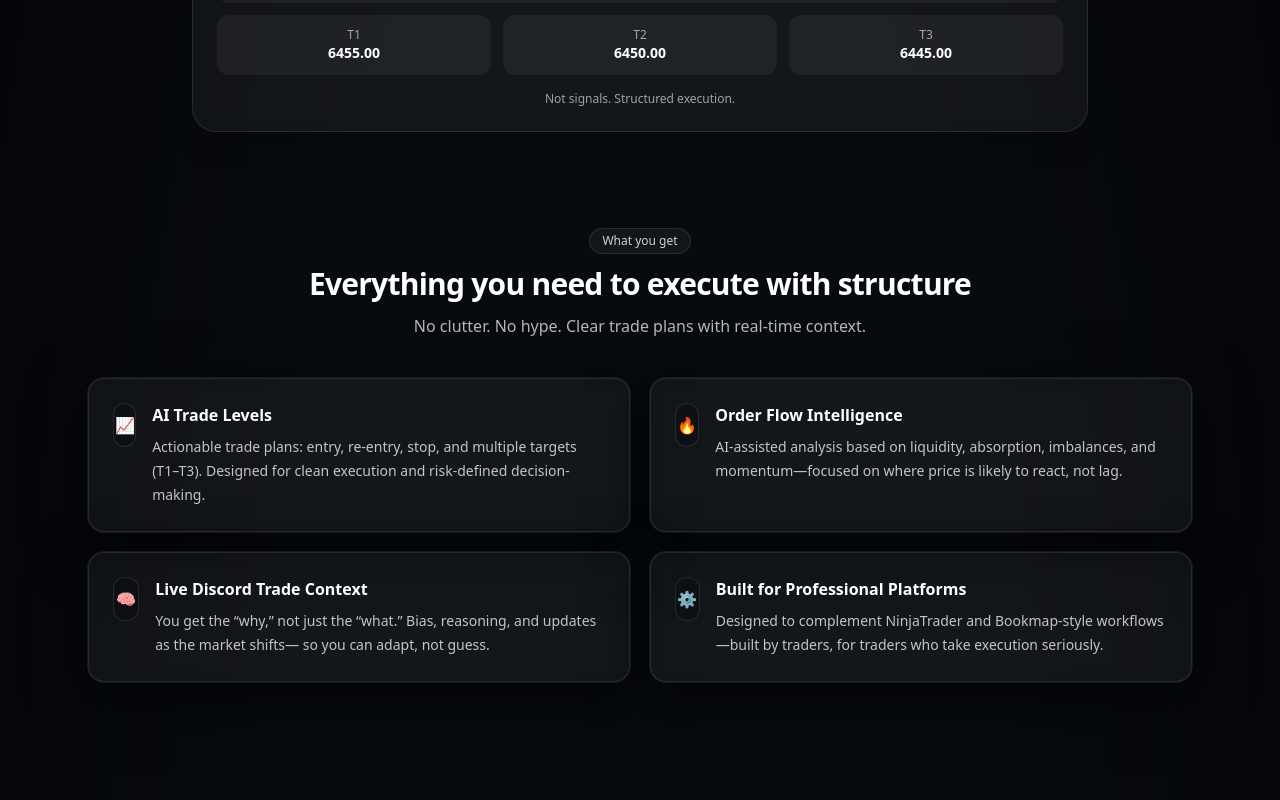
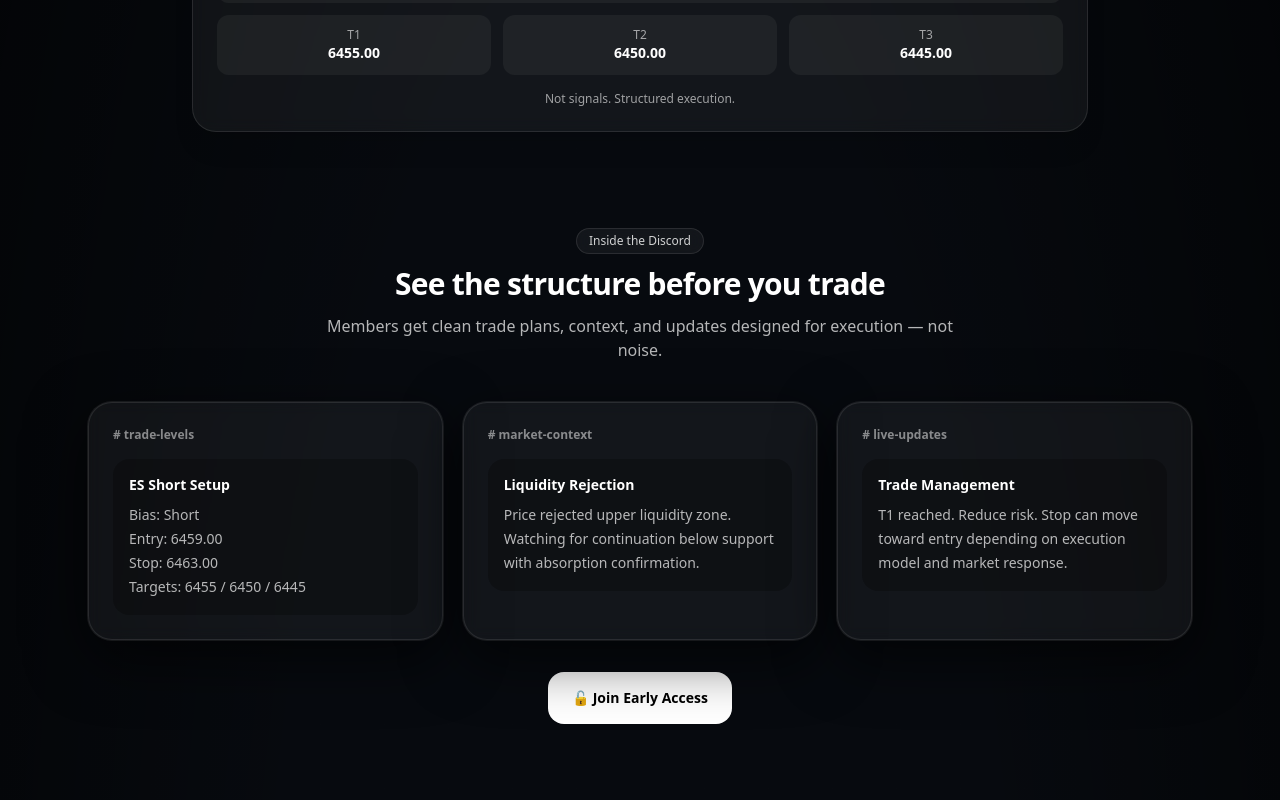
Before and after one commit to newageflowai/newageflowai-site, a React (Vite) app: page / in a window 1280 px wide. Shown: the part 940-1740 px from the top of the page. Built offline with nearby package versions, Linux system fonts and the light colour scheme.

Commit message:
Add InsideDiscord component to Home page

```diff
--- a/src/pages/Home.tsx
+++ b/src/pages/Home.tsx
@@ -244,7 +244,63 @@ function Hero() {
     </section>
   );
 }
+function InsideDiscord() {
+  return (
+    <section className="mx-auto max-w-6xl px-4 py-16 sm:px-6 sm:py-24">
+      <SectionTitle
+        eyebrow="Inside the Discord"
+        title="See the structure before you trade"
+        subtitle="Members get clean trade plans, context, and updates designed for execution — not noise."
+      />
 
+      <div className="mt-10 grid gap-5 lg:grid-cols-3">
+        <div className="rounded-3xl border border-white/10 bg-white/5 p-6 shadow-[0_0_0_1px_rgba(255,255,255,.08),0_18px_60px_rgba(0,0,0,.65)] backdrop-blur">
+          <div className="text-xs font-semibold text-white/50"># trade-levels</div>
+          <div className="mt-4 rounded-2xl bg-black/25 p-4">
+            <div className="text-sm font-semibold text-white">ES Short Setup</div>
+            <p className="mt-2 text-sm leading-6 text-white/70">
+              Bias: Short<br />
+              Entry: 6459.00<br />
+              Stop: 6463.00<br />
+              Targets: 6455 / 6450 / 6445
+            </p>
+          </div>
+        </div>
+
+        <div className="rounded-3xl border border-white/10 bg-white/5 p-6 shadow-[0_0_0_1px_rgba(255,255,255,.08),0_18px_60px_rgba(0,0,0,.65)] backdrop-blur">
+          <div className="text-xs font-semibold text-white/50"># market-context</div>
+          <div className="mt-4 rounded-2xl bg-black/25 p-4">
+            <div className="text-sm font-semibold text-white">Liquidity Rejection</div>
+            <p className="mt-2 text-sm leading-6 text-white/70">
+              Price rejected upper liquidity zone. Watching for continuation below support
+              with absorption confirmation.
+            </p>
+          </div>
+        </div>
+
+        <div className="rounded-3xl border border-white/10 bg-white/5 p-6 shadow-[0_0_0_1px_rgba(255,255,255,.08),0_18px_60px_rgba(0,0,0,.65)] backdrop-blur">
+          <div className="text-xs font-semibold text-white/50"># live-updates</div>
+          <div className="mt-4 rounded-2xl bg-black/25 p-4">
+            <div className="text-sm font-semibold text-white">Trade Management</div>
+            <p className="mt-2 text-sm leading-6 text-white/70">
+              T1 reached. Reduce risk. Stop can move toward entry depending on execution
+              model and market response.
+            </p>
+          </div>
+        </div>
+      </div>
+
+      <div className="mt-8 text-center">
+        <a
+          href="#tiers"
+          className="inline-flex items-center justify-center rounded-2xl bg-white px-6 py-4 text-sm font-semibold text-black hover:bg-white/90"
+        >
+          🔓 Join Early Access
+        </a>
+      </div>
+    </section>
+  );
+}
 
 function Benefits() {
   return (
@@ -451,6 +507,7 @@ export default function Home() {
       <Navbar />
       <main className="relative">
         <Hero />
+        <InsideDiscord />
         <Benefits />
         <WhoFor />
         <WhyUs />
```
